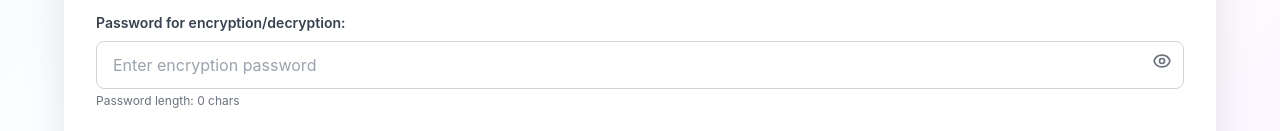
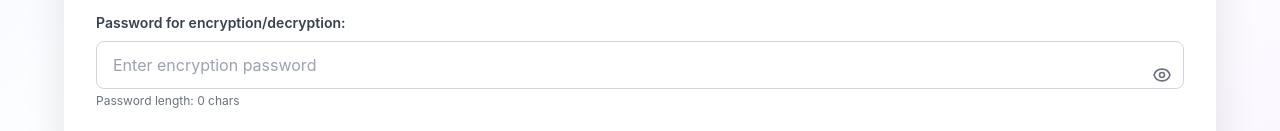
Before and after one commit to nhan826/WebEncrypt, a Next.js app: page /dashboard in a window 1280 px wide. Shown: the part 487-618 px from the top of the page. Built offline with nearby package versions, Linux system fonts and the light colour scheme; sample sign-in values are in the browser's storage.

Commit message:
fix: use top-1/2 -translate-y-1/2 for perfect vertical centering of password eye icon

```diff
--- a/components/TextEncryption.tsx
+++ b/components/TextEncryption.tsx
@@ -143,10 +143,10 @@ export default function TextEncryption() {
           <button
             type="button"
             onClick={() => setShowPassword(!showPassword)}
-            className="absolute right-3 inset-y-0 flex items-center text-gray-500 hover:text-gray-700 focus:outline-none"
+            className="absolute right-3 top-1/2 -translate-y-1/2 flex items-center text-gray-500 hover:text-gray-700 focus:outline-none"
             aria-label={showPassword ? 'Hide password' : 'Show password'}
             tabIndex={-1}
-            style={{ pointerEvents: 'auto', height: '2.5rem' }}
+            style={{ pointerEvents: 'auto' }}
           >
             {showPassword ? (
               <svg className="w-5 h-5" fill="none" stroke="currentColor" viewBox="0 0 24 24">
```
